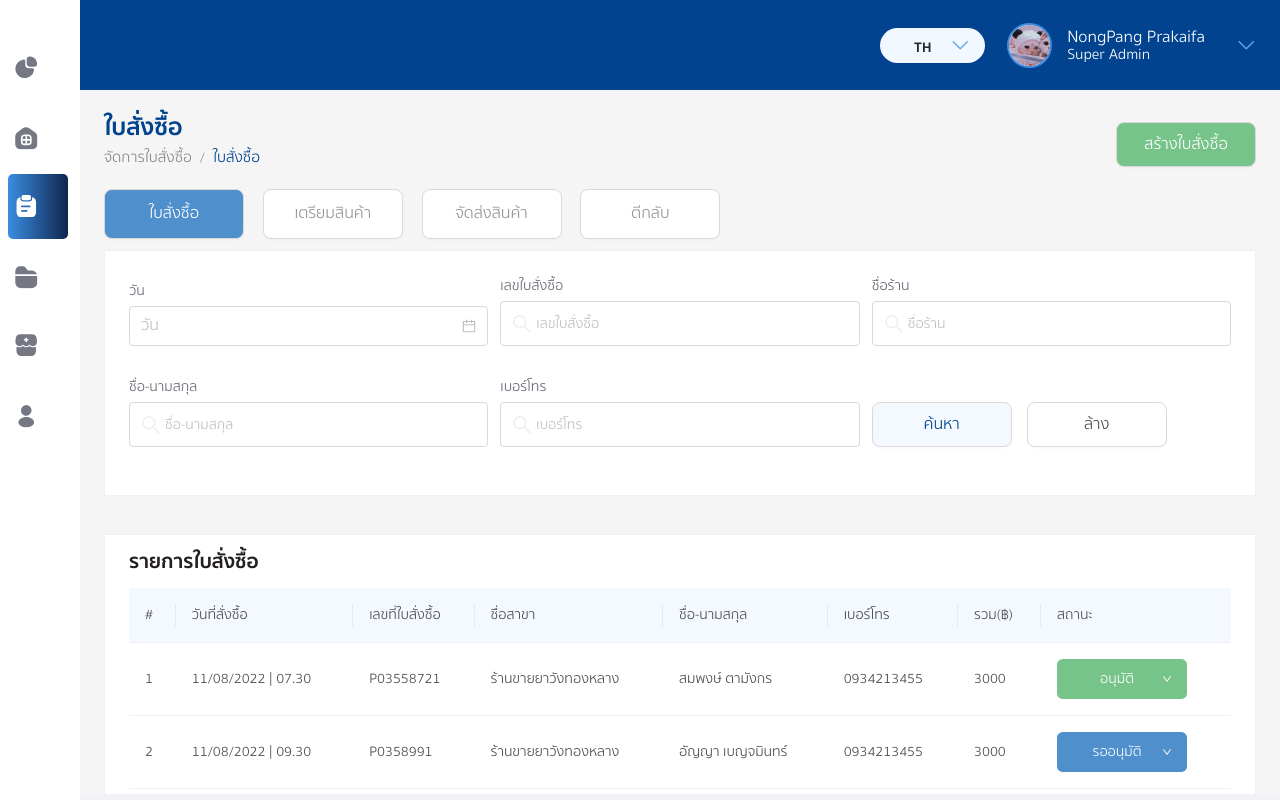
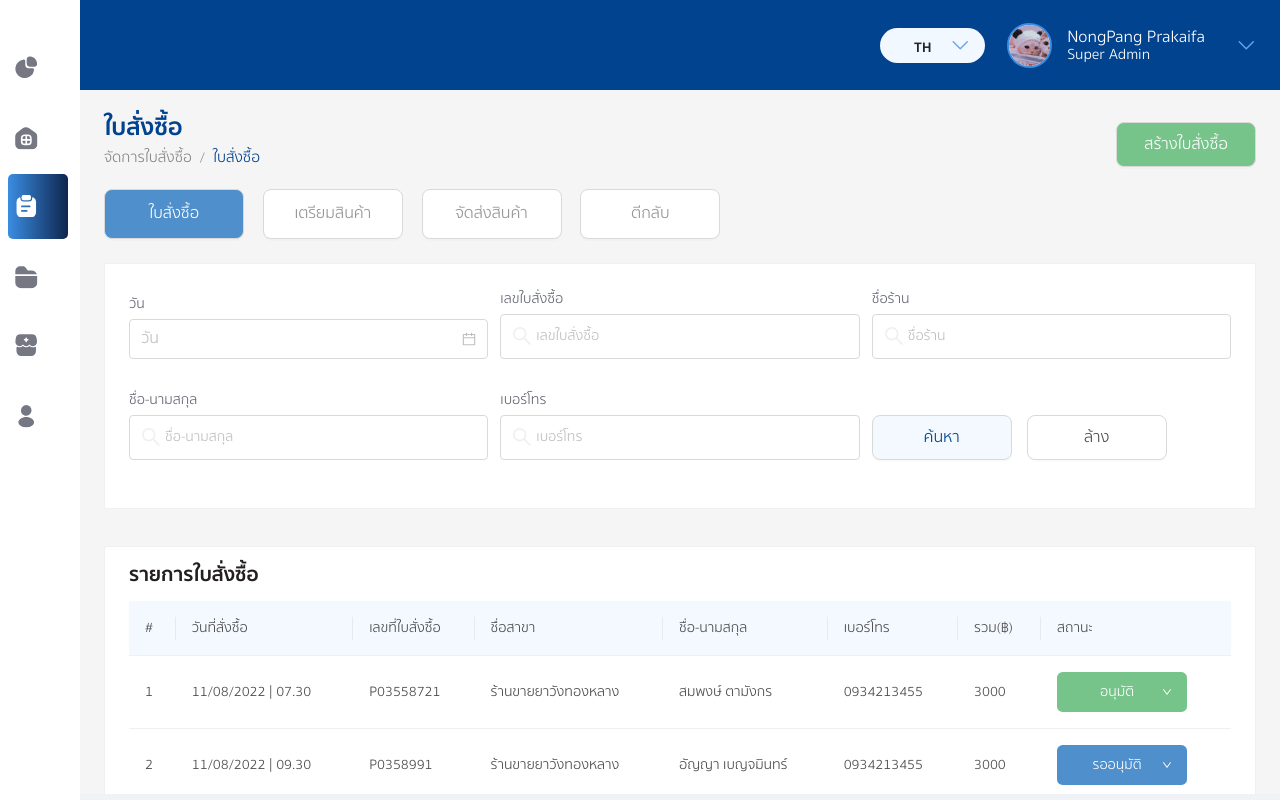
Before and after one commit to HusenMasmumas/ab-solute-health-were-house, a React (Create React App) app: page /#/purchase-order/manage in a window 1280 px wide. Built offline with nearby package versions, Linux system fonts and the light colour scheme.

Commit message:
style: 💄 margin top

```diff
--- a/src/component/Form/searchForm.tsx
+++ b/src/component/Form/searchForm.tsx
@@ -98,7 +98,7 @@ const SearchForm = ({
   };
 
   return (
-    <Card className="w-full">
+    <Card className="w-full !mt-[24px]">
       <Form layout="vertical" onFinish={onFinish} form={form ? form : _form}>
         <Row gutter={[12, 6]} align="bottom">
           {elements.map((item) => {
```
